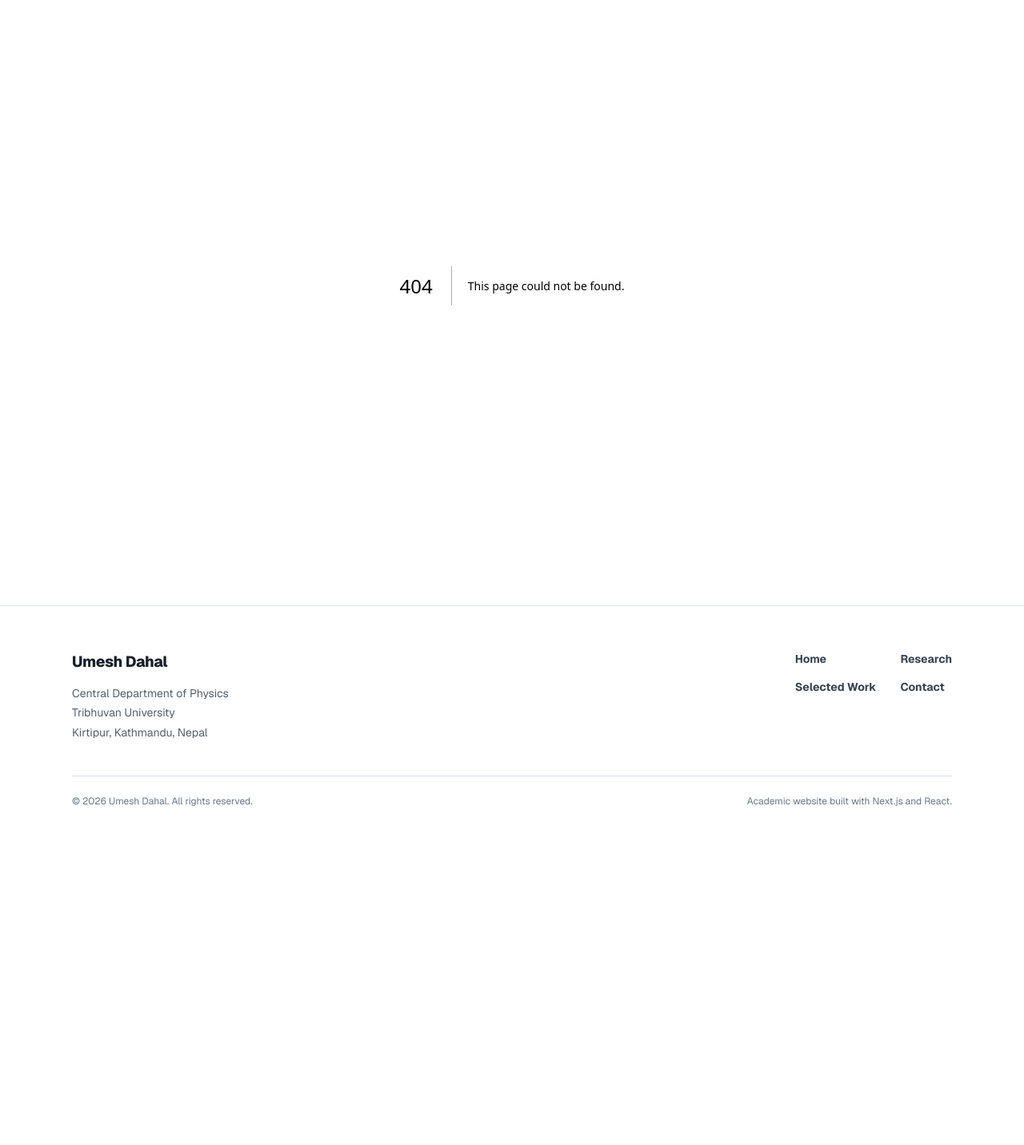
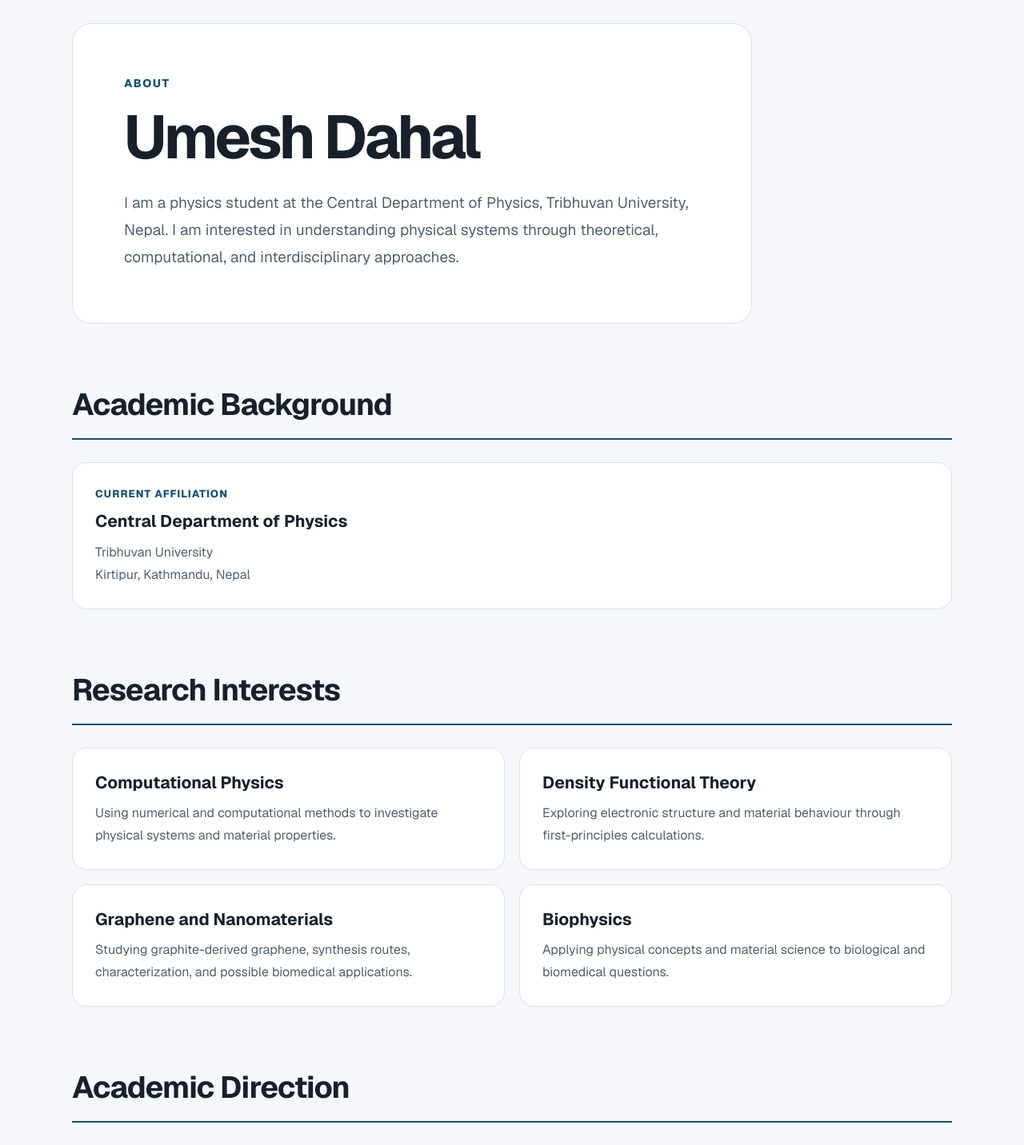
Before and after one commit to umeshdahal1/umesh-dahal.com.np, a Next.js app: page /about in a window 1280 px wide. Before the commit this address had no page. Shown: the part 120-1552 px from the top of the page at 80% size. Before the commit the page ends 1159 px from the top, so only its background shows below. Built offline with nearby package versions, Linux system fonts and the light colour scheme.

Commit message:
Add About page and navigation links

```diff
--- /dev/null
+++ b/src/app/about/page.js
@@ -0,0 +1,91 @@
+import styles from "./page.module.css";
+
+export const metadata = {
+  title: "About",
+  description:
+    "Learn about Umesh Dahal, a physics student at the Central Department of Physics, Tribhuvan University, Nepal.",
+};
+
+export default function AboutPage() {
+  return (
+    <main className={styles.main}>
+      <section className={styles.hero}>
+        <p className={styles.eyebrow}>About</p>
+
+        <h1>Umesh Dahal</h1>
+
+        <p className={styles.introduction}>
+          I am a physics student at the Central Department of Physics, Tribhuvan
+          University, Nepal. I am interested in understanding physical systems
+          through theoretical, computational, and interdisciplinary approaches.
+        </p>
+      </section>
+
+      <section className={styles.section}>
+        <h2>Academic Background</h2>
+
+        <div className={styles.card}>
+          <p className={styles.label}>Current affiliation</p>
+
+          <h3>Central Department of Physics</h3>
+
+          <p>
+            Tribhuvan University
+            <br />
+            Kirtipur, Kathmandu, Nepal
+          </p>
+        </div>
+      </section>
+
+      <section className={styles.section}>
+        <h2>Research Interests</h2>
+
+        <div className={styles.grid}>
+          <article className={styles.card}>
+            <h3>Computational Physics</h3>
+            <p>
+              Using numerical and computational methods to investigate physical
+              systems and material properties.
+            </p>
+          </article>
+
+          <article className={styles.card}>
+            <h3>Density Functional Theory</h3>
+            <p>
+              Exploring electronic structure and material behaviour through
+              first-principles calculations.
+            </p>
+          </article>
+
+          <article className={styles.card}>
+            <h3>Graphene and Nanomaterials</h3>
+            <p>
+              Studying graphite-derived graphene, synthesis routes,
+              characterization, and possible biomedical applications.
+            </p>
+          </article>
+
+          <article className={styles.card}>
+            <h3>Biophysics</h3>
+            <p>
+              Applying physical concepts and material science to biological and
+              biomedical questions.
+            </p>
+          </article>
+        </div>
+      </section>
+
+      <section className={styles.section}>
+        <h2>Academic Direction</h2>
+
+        <div className={styles.card}>
+          <p>
+            My long-term goal is to continue in academia, contribute to
+            scientific research, collaborate across disciplines, and support
+            physics education and research in Nepal.
+          </p>
+        </div>
+      </section>
+    </main>
+  );
+}
--- /dev/null
+++ b/src/app/about/page.module.css
@@ -0,0 +1,147 @@
+.main {
+  width: min(100% - 40px, 1100px);
+  margin: 0 auto;
+  padding: 72px 0 96px;
+}
+
+.hero {
+  max-width: 850px;
+  padding: 64px;
+  margin-bottom: 72px;
+  border: 1px solid #d9e2ec;
+  border-radius: 24px;
+  background: #ffffff;
+}
+
+.eyebrow {
+  margin: 0 0 18px;
+  color: #174f78;
+  font-size: 14px;
+  font-weight: 750;
+  letter-spacing: 0.12em;
+  text-transform: uppercase;
+}
+
+.hero h1 {
+  margin: 0;
+  color: #18202b;
+  font-size: clamp(48px, 8vw, 76px);
+  line-height: 1;
+  letter-spacing: -0.05em;
+}
+
+.introduction {
+  max-width: 720px;
+  margin: 28px 0 0;
+  color: #52606d;
+  font-size: 19px;
+  line-height: 1.8;
+}
+
+.section {
+  margin-bottom: 72px;
+}
+
+.section > h2 {
+  margin: 0 0 28px;
+  padding-bottom: 14px;
+  border-bottom: 2px solid #174f78;
+  color: #18202b;
+  font-size: clamp(28px, 4vw, 38px);
+  letter-spacing: -0.025em;
+}
+
+.grid {
+  display: grid;
+  grid-template-columns: repeat(2, minmax(0, 1fr));
+  gap: 18px;
+}
+
+.card {
+  padding: 28px;
+  border: 1px solid #d9e2ec;
+  border-radius: 18px;
+  background: #ffffff;
+}
+
+.card h3 {
+  margin: 0 0 10px;
+  color: #18202b;
+  font-size: 21px;
+  line-height: 1.4;
+}
+
+.card p {
+  margin: 0;
+  color: #52606d;
+  font-size: 16px;
+  line-height: 1.75;
+}
+
+.label {
+  margin-bottom: 8px !important;
+  color: #174f78 !important;
+  font-size: 13px !important;
+  font-weight: 750;
+  letter-spacing: 0.08em;
+  text-transform: uppercase;
+}
+
+@media (max-width: 720px) {
+  .main {
+    width: min(100% - 28px, 1100px);
+    padding: 28px 0 64px;
+  }
+
+  .hero {
+    padding: 44px 24px;
+    margin-bottom: 52px;
+    border-radius: 18px;
+  }
+
+  .introduction {
+    font-size: 17px;
+    line-height: 1.7;
+  }
+
+  .section {
+    margin-bottom: 52px;
+  }
+
+  .grid {
+    grid-template-columns: 1fr;
+  }
+
+  .card {
+    padding: 22px;
+    border-radius: 14px;
+  }
+}
+
+@media (prefers-color-scheme: dark) {
+  .hero,
+  .card {
+    border-color: #2b3a47;
+    background: #151f29;
+  }
+
+  .eyebrow,
+  .label {
+    color: #69b7e5 !important;
+  }
+
+  .hero h1,
+  .section > h2,
+  .card h3 {
+    color: #edf2f7;
+  }
+
+  .section > h2 {
+    border-bottom-color: #69b7e5;
+  }
+
+  .introduction,
+  .card p {
+    color: #aab7c4;
+  }
+}
--- a/src/components/Footer.js
+++ b/src/components/Footer.js
@@ -21,6 +21,7 @@ export default function Footer() {
 
         <nav className={styles.navigation} aria-label="Footer navigation">
           <Link href="/">Home</Link>
+          <Link href="/about">About</Link>
           <Link href="/#research">Research</Link>
           <Link href="/#work">Selected Work</Link>
           <Link href="/#contact">Contact</Link>
--- a/src/components/Header.js
+++ b/src/components/Header.js
@@ -12,6 +12,7 @@ export default function Header() {
 
         <nav className={styles.navigation} aria-label="Main navigation">
           <Link href="/">Home</Link>
+          <Link href="/about">About</Link>
           <Link href="/#research">Research</Link>
           <Link href="/#work">Selected Work</Link>
           <Link href="/#contact">Contact</Link>
```
